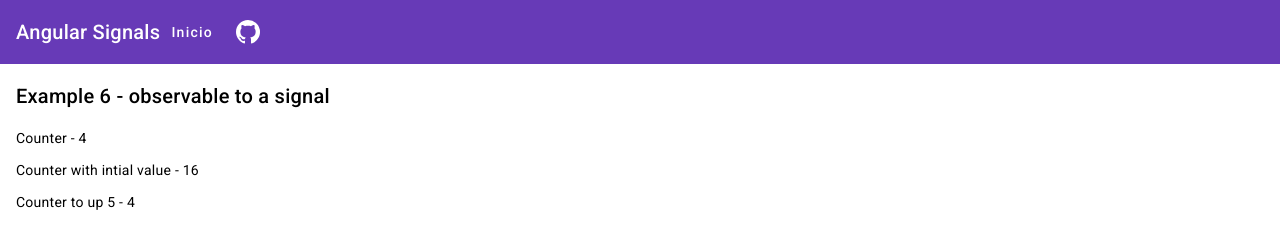
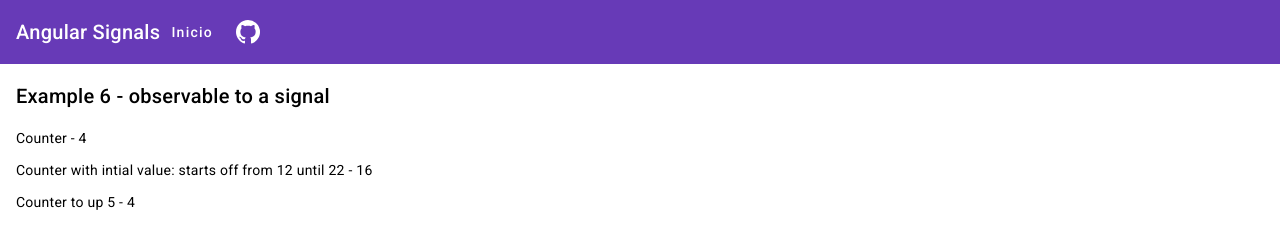
Before and after one commit to KrankVegan/Signals-master, an Angular app: page /signal-ejemplo6 in a window 1280 px wide. Shown: the top 250 px of the page. Built offline with nearby package versions, Linux system fonts and the light colour scheme.

Commit message:
Updated ejemplo 6

```diff
--- a/src/app/signal/signal-ejemplo6/signal-ejemplo6.component.html
+++ b/src/app/signal/signal-ejemplo6/signal-ejemplo6.component.html
@@ -1,5 +1,5 @@
 <h2>Example 6 - observable to a signal</h2>
 
 <p>Counter - {{ counter() }}</p>
-<p>Counter with intial value - {{ counterConValorInicial() }}</p>
+<p>Counter with intial value: starts off from 12 until 22 - {{ counterConValorInicial() }}</p>
 <p>Counter to up 5 - {{ counterUpTo5() }}</p>
--- a/src/app/signal/signal-ejemplo6/signal-ejemplo6.component.ts
+++ b/src/app/signal/signal-ejemplo6/signal-ejemplo6.component.ts
@@ -17,7 +17,7 @@ export default class SignalEjemplo6Component {
   counterConValorInicial = toSignal(this.counter2$, {initialValue: 12}) */
   initialValue = 12;
   counter2$ = interval(1000).pipe(
-    take(10),
+    take(11), // counts 10 times
     map(val => val + this.initialValue)
   );
   counterConValorInicial = toSignal(this.counter2$, { initialValue: this.initialValue });
```
